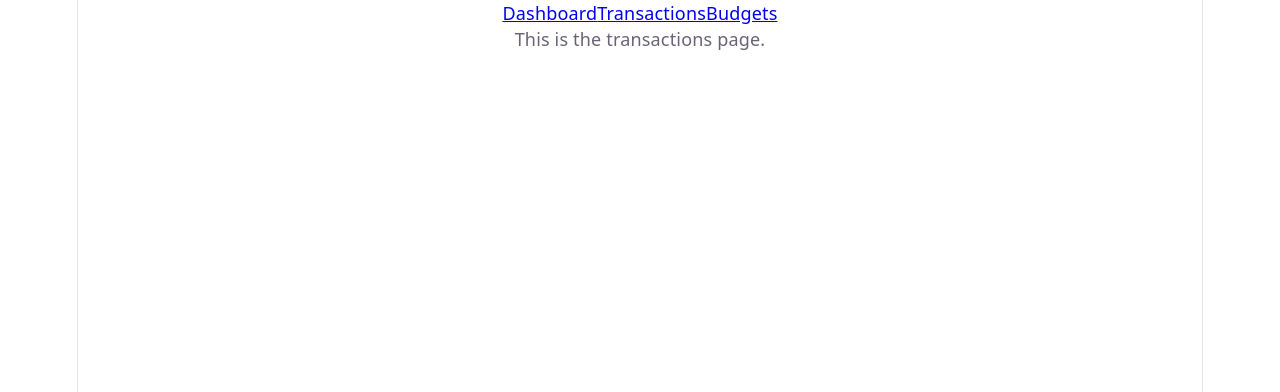
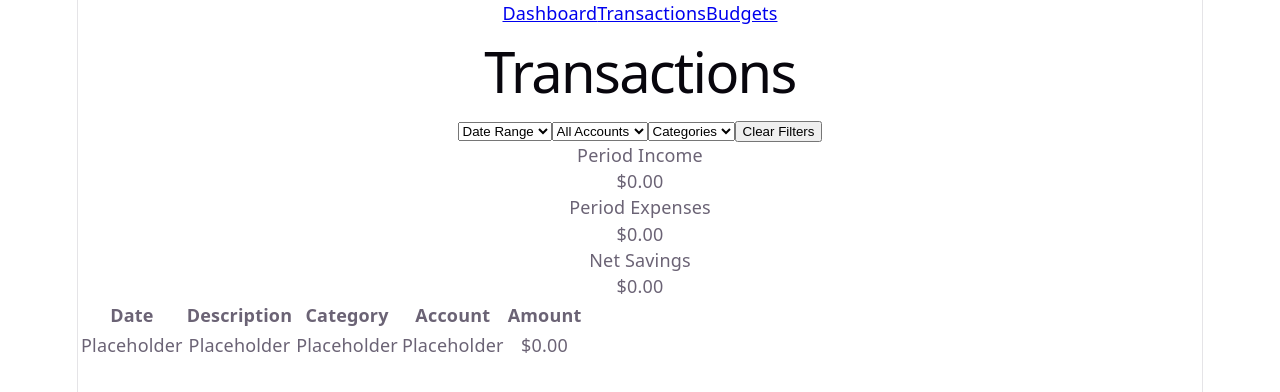
Before and after one commit to gianacevedof/centavo-ai, a React (Vite) app in the folder client/: page /transactions in a window 1280 px wide. Shown: the top 392 px of the page. Built offline with nearby package versions, Linux system fonts and the light colour scheme.

Commit message:
bare layouts w/ placeholder content, no styling

```diff
--- a/client/src/pages/Budgets.jsx
+++ b/client/src/pages/Budgets.jsx
@@ -1,7 +1,40 @@
 import React from "react";
 
+// src/pages/Budgets.jsx
+
 function Budgets() {
-  return <div>This is the budgets page.</div>;
+  return (
+    <div>
+      <header>
+        <h1>Budgets & Goals</h1>
+      </header>
+
+      <section>
+        <h2>Monthly Budgets</h2>
+        <div>
+          <p>Total Spent</p>
+          <p>$0.00 of $0.00</p>
+        </div>
+        <div>
+          <div>
+            <h3>Category placeholder</h3>
+            <p>$0.00 of $0.00</p>
+          </div>
+        </div>
+        <button>+ Add Budget</button>
+      </section>
+
+      <section>
+        <h2>Active Savings Goals</h2>
+        <div>
+          <h3>Goal placeholder</h3>
+          <p>Target completion: placeholder</p>
+          <p>$0.00 of $0.00 goal</p>
+        </div>
+        <button>+ Add Goal</button>
+      </section>
+    </div>
+  );
 }
 
 export default Budgets;
--- a/client/src/pages/Dashboard.jsx
+++ b/client/src/pages/Dashboard.jsx
@@ -1,7 +1,51 @@
 import React from "react";
 
+// src/pages/Dashboard.jsx
+
 function Dashboard() {
-  return <div>This is the dashboard page.</div>;
+  return (
+    <div>
+      <header>
+        <h1>Good morning</h1>
+      </header>
+
+      <section>
+        <h2>Total Balance</h2>
+        <p>$0.00</p>
+      </section>
+
+      <section>
+        <h2>Accounts</h2>
+        <ul>
+          <li>Account placeholder</li>
+        </ul>
+      </section>
+
+      <section>
+        <h2>Budgets</h2>
+        <ul>
+          <li>Budget placeholder</li>
+        </ul>
+      </section>
+
+      <section>
+        <h2>Recent Transactions</h2>
+        <ul>
+          <li>Transaction placeholder</li>
+        </ul>
+      </section>
+
+      <section>
+        <h2>Ask Balance AI</h2>
+        <div>
+          <button>How am I doing this month?</button>
+          <button>Am I over budget anywhere?</button>
+          <button>Can I hit my savings goal?</button>
+        </div>
+        <p>Answer placeholder</p>
+      </section>
+    </div>
+  );
 }
 
 export default Dashboard;
--- a/client/src/pages/Transactions.jsx
+++ b/client/src/pages/Transactions.jsx
@@ -1,7 +1,68 @@
 import React from "react";
 
+// src/pages/Transactions.jsx
+
 function Transactions() {
-  return <div>This is the transactions page.</div>;
+  return (
+    <div>
+      <header>
+        <h1>Transactions</h1>
+      </header>
+
+      <section>
+        <div>
+          <select>
+            <option>Date Range</option>
+          </select>
+          <select>
+            <option>All Accounts</option>
+          </select>
+          <select>
+            <option>Categories</option>
+          </select>
+          <button>Clear Filters</button>
+        </div>
+      </section>
+
+      <section>
+        <div>
+          <p>Period Income</p>
+          <p>$0.00</p>
+        </div>
+        <div>
+          <p>Period Expenses</p>
+          <p>$0.00</p>
+        </div>
+        <div>
+          <p>Net Savings</p>
+          <p>$0.00</p>
+        </div>
+      </section>
+
+      <section>
+        <table>
+          <thead>
+            <tr>
+              <th>Date</th>
+              <th>Description</th>
+              <th>Category</th>
+              <th>Account</th>
+              <th>Amount</th>
+            </tr>
+          </thead>
+          <tbody>
+            <tr>
+              <td>Placeholder</td>
+              <td>Placeholder</td>
+              <td>Placeholder</td>
+              <td>Placeholder</td>
+              <td>$0.00</td>
+            </tr>
+          </tbody>
+        </table>
+      </section>
+    </div>
+  );
 }
 
 export default Transactions;
```
